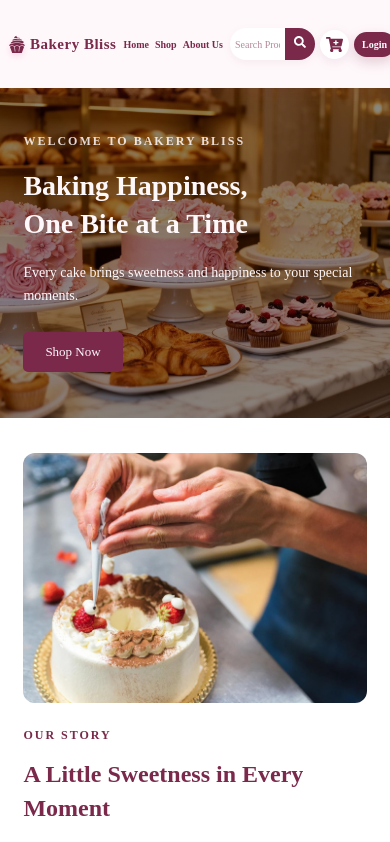
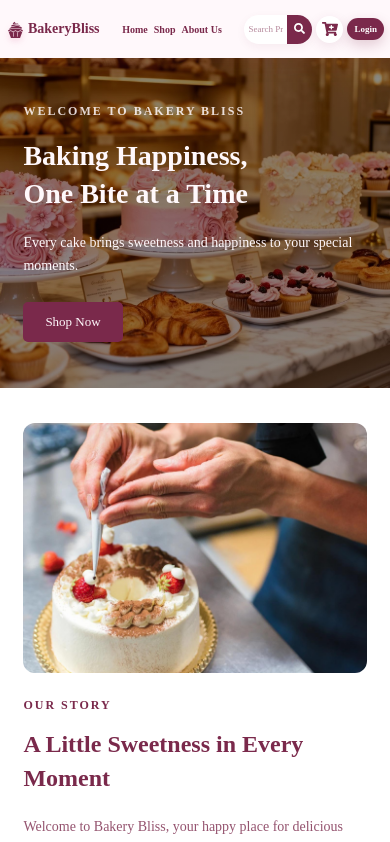
Before and after one commit to snehaa134/Bakery-Ecommerce, a React (Vite) app in the folder frontend/: page /about-us in a window 390 px wide. Shown: the top 842 px of the page. Built offline with nearby package versions, Linux system fonts and the light colour scheme; no server answers.

Commit message:
updated-project

```diff
--- a/frontend/src/components/navbar/navbar.css
+++ b/frontend/src/components/navbar/navbar.css
@@ -1,4 +1,3 @@
-
 .main_navbar {
     width: 100%;
     min-height: 88px;
@@ -24,6 +23,7 @@
     position: relative;
     z-index: 2;
 }
+
 .main_navbar .navbar-logo {
     text-decoration: none;
 }
@@ -101,7 +101,7 @@
     border: 1px solid var(--primary-color);
     background: #fff;
     box-shadow: 0 0 0 4px rgba(122, 41, 75, 0.16),
-                0 5px 15px rgba(122, 41, 75, 0.12);
+        0 5px 15px rgba(122, 41, 75, 0.12);
     transform: translateY(-2px);
 }
 
@@ -181,7 +181,7 @@
     border: 2px solid white;
 }
 
-.main_navbar .right > a:not(.cart-icon) {
+.main_navbar .right>a:not(.cart-icon) {
     color: var(--primary-color);
     text-decoration: none;
     font-size: 16px;
@@ -189,11 +189,11 @@
     transition: 0.3s ease;
 }
 
-.main_navbar .right > a:not(.cart-icon):hover {
+.main_navbar .right>a:not(.cart-icon):hover {
     color: var(--accent-color);
 }
 
-.main_navbar .right > button {
+.main_navbar .right>button {
     padding: 11px 25px;
     border: none;
     border-radius: 25px;
@@ -206,7 +206,7 @@
     transition: all 0.3s ease;
 }
 
-.main_navbar .right > button:hover {
+.main_navbar .right>button:hover {
     background: var(--accent-color);
     transform: translateY(-3px);
     box-shadow: 0 7px 17px rgba(122, 41, 75, 0.30);
@@ -271,7 +271,25 @@
     color: white;
 }
 
-   @media (max-width: 768px) {
+.profile-icon {
+    display: flex;
+    align-items: center;
+    justify-content: center;
+    font-size: 28px;
+    color: #333;
+    text-decoration: none;
+    cursor: pointer;
+    transition: 0.3s ease;
+}
+
+.profile-icon:hover {
+    color: #e91e63;
+    transform: scale(1.1);
+}
+
+
+
+@media (max-width: 768px) {
     .main_navbar {
         flex-wrap: nowrap;
         justify-content: space-between;
@@ -320,7 +338,7 @@
         width: 100px;
     }
 
-    .main_navbar .right > button {
+    .main_navbar .right>button {
         padding: 8px 12px;
         font-size: 12px;
         white-space: nowrap;
@@ -335,59 +353,84 @@
 
 @media (max-width: 480px) {
     .main_navbar {
-        padding: 9px 7px;
-        gap: 4px;
+        min-height: 58px;
+        padding: 8px 6px;
+        gap: 3px;
+    }
+
+    .main_navbar .left {
+        flex-shrink: 0;
     }
 
     .main_navbar .navbar-logo h2 {
-        font-size: 15px;
+        font-size: 14px;
         gap: 3px;
+        letter-spacing: 0;
     }
 
     .main_navbar .navbar-logo svg {
-        font-size: 20px;
+        font-size: 19px;
     }
 
     .main_navbar .center {
         gap: 0;
+        flex-shrink: 1;
     }
 
     .main_navbar .center a {
         font-size: 10px;
         padding: 7px 3px;
+        white-space: nowrap;
     }
 
     .main_navbar .right {
-        gap: 5px;
+        gap: 4px;
+        flex-shrink: 0;
     }
 
     .main_navbar .search {
-        height: 32px;
+        height: 29px;
     }
 
     .main_navbar .search input {
+        width: 43px;
+        padding: 0 4px;
+        font-size: 9px;
+    }
+
+    .main_navbar .search:focus-within input {
         width: 55px;
-        font-size: 10px;
-        padding: 0 5px;
     }
 
     .main_navbar .search button {
-        width: 30px;
-        font-size: 12px;
+        width: 25px;
+        font-size: 11px;
     }
 
     .main_navbar .cart-icon {
-        width: 29px;
-        height: 29px;
-        font-size: 17px;
+        width: 27px;
+        height: 27px;
+        font-size: 16px;
     }
 
-    .main_navbar .right > button {
-        padding: 7px 8px;
+    .main_navbar .cart-count {
+        min-width: 15px;
+        height: 15px;
+        font-size: 9px;
+        top: -4px;
+        right: -4px;
+    }
+
+    .profile-icon {
+        font-size: 19px;
+    }
+
+    .main_navbar .right>button {
+        padding: 6px 7px;
+        font-size: 9px;
+    }
+
+    .main_navbar .right>a:not(.cart-icon) {
         font-size: 10px;
     }
-
-    .main_navbar .right > a:not(.cart-icon) {
-        font-size: 11px;
-    }
 }
--- a/frontend/src/components/navbar/navbar.jsx
+++ b/frontend/src/components/navbar/navbar.jsx
@@ -7,6 +7,7 @@ import { GiCupcake } from "react-icons/gi";
 import { AuthContext } from "../../authContext/authContext";
 import { useGetCartQuery } from "../../servicesApis/cartServices/cartServices";
 import FestiveDecorations from "../festiveDecoration/festiveDecoration";
+import { FaRegUser } from "react-icons/fa";
 
 const Navbar = () => {
     const { user, isLoggedIn } = useContext(AuthContext);
@@ -66,7 +67,7 @@ const Navbar = () => {
                         <Link to="/" className="navbar-logo">
                             <h2>
                                 <GiCupcake />
-                                Bakery Bliss
+                                BakeryBliss
                             </h2>
                         </Link>
                     </div>
@@ -102,7 +103,7 @@ const Navbar = () => {
                     </Link>
 
                     {isLoggedIn ? (
-                        <Link to="/profile">Profile</Link>
+                        <Link to="/profile" className="profile-icon"><FaRegUser /></Link>
                     ) : (
                         <button onClick={() => navigate("/login")}>
                             Login
```
